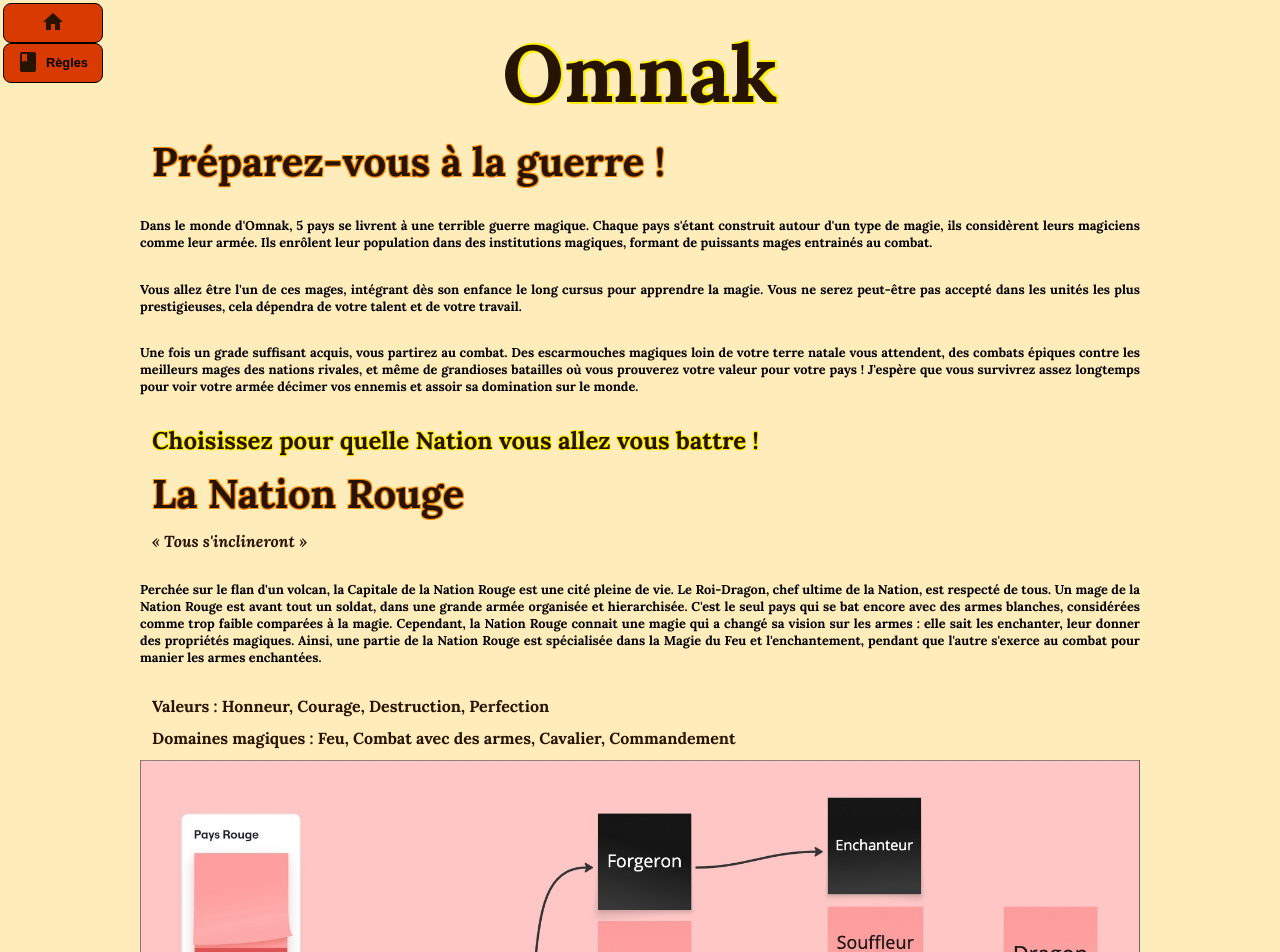
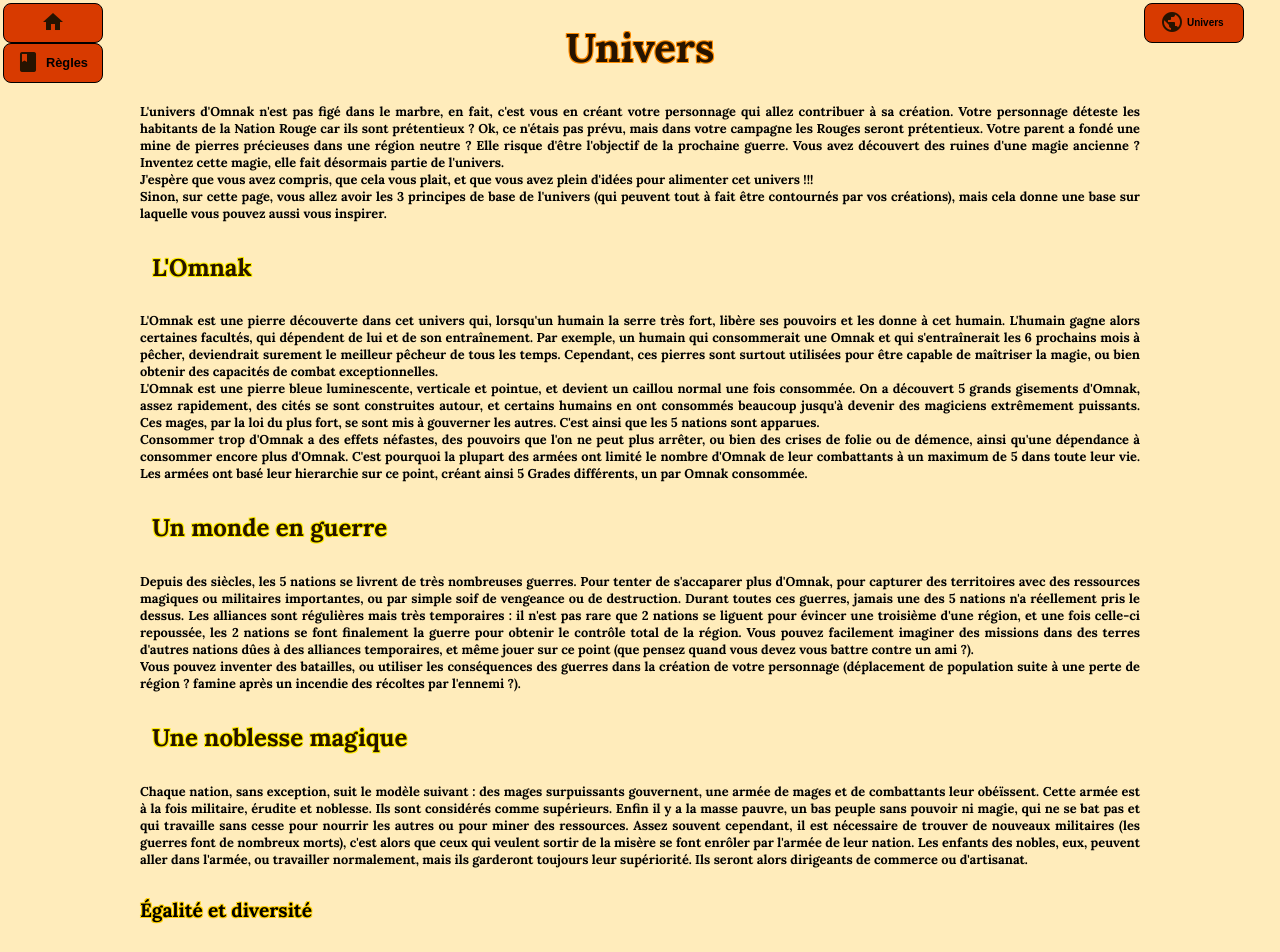
Before and after one commit to Sourdeval/Omnak, an Angular app: page /world in a window 1280 px wide. Before the commit this address led to /. Shown: the top 952 px of the page. Built offline with nearby package versions, Linux system fonts and the light colour scheme.

Commit message:
[World] v1 : Create page for explain the universe #1

```diff
--- a/src/app/app-routing.module.ts
+++ b/src/app/app-routing.module.ts
@@ -5,6 +5,7 @@ import { WayComponent } from './way/way.component';
 import { SkillListComponent } from './skill-list/skill-list.component';
 import { RulesComponent } from './rules/rules.component';
 import { Table20Component } from './table20/table20.component';
+import { WorldComponent } from './world/world.component';
 
 const routes: Routes = [
   {
@@ -28,6 +29,10 @@ const routes: Routes = [
     component: RulesComponent,
   },
   {
+    path: 'world',
+    component: WorldComponent,
+  },
+  {
     path: '**',
     redirectTo: ''
   }
--- a/src/app/app.component.html
+++ b/src/app/app.component.html
@@ -8,6 +8,13 @@
     </button>
 </div>
 
+<div class="right-navbar">
+    <button style="display: flex;" routerLink="/world">
+        <i class="material-icons" style="width: 30px;">public</i>
+        <h6 style="margin: 0; margin-top: 7px; overflow: hidden; font-size: x-small;">Univers</h6>
+    </button>
+</div>
+
 
 <div style="display: flex; justify-content: center; width: 100%;">
     <div style="max-width: 1000px;">
--- a/src/app/app.component.scss
+++ b/src/app/app.component.scss
@@ -2,6 +2,16 @@
     position: fixed;
     top: 3px;
     left: 3px;
+    display: flex;
+    flex-direction: column;
+    width: 100%;
+    z-index: 100;
+}
+
+.right-navbar {
+    position: fixed;
+    top: 3px;
+    left: calc(90% - 8px);
     display: flex;
     flex-direction: column;
     width: 100%;
--- a/src/app/app.module.ts
+++ b/src/app/app.module.ts
@@ -9,6 +9,7 @@ import { SkillComponent } from './skill/skill.component';
 import { SkillListComponent } from './skill-list/skill-list.component';
 import { RulesComponent } from './rules/rules.component';
 import { Table20Component } from './table20/table20.component';
+import { WorldComponent } from './world/world.component';
 
 @NgModule({
   declarations: [
@@ -18,7 +19,8 @@ import { Table20Component } from './table20/table20.component';
     SkillComponent,
     SkillListComponent,
     RulesComponent,
-    Table20Component
+    Table20Component,
+    WorldComponent
   ],
   imports: [
     BrowserModule,
--- /dev/null
+++ b/src/app/world/world.component.html
@@ -0,0 +1,66 @@
+<h2 style="text-align: center;">Univers</h2>
+
+<h6>L'univers d'Omnak n'est pas figé dans le marbre, en fait, c'est vous en créant votre personnage qui allez
+    contribuer à sa
+    création. Votre personnage déteste les habitants de la Nation Rouge car ils sont prétentieux ? Ok, ce n'étais pas
+    prévu, mais dans votre campagne les Rouges seront prétentieux. Votre parent a fondé une mine de pierres précieuses
+    dans une région neutre ? Elle risque d'être l'objectif de la prochaine guerre. Vous avez découvert des ruines d'une
+    magie ancienne ? Inventez cette magie, elle fait désormais partie de l'univers.<br>
+    J'espère que vous avez compris, que cela vous plait, et que vous avez plein d'idées pour alimenter cet univers
+    !!!<br>
+    Sinon, sur cette page, vous allez avoir les 3 principes de base de l'univers (qui peuvent tout à fait être
+    contournés par vos créations), mais cela donne une base sur laquelle vous pouvez aussi vous inspirer.</h6>
+
+<h3>L'Omnak</h3>
+
+<h6>L'Omnak est une pierre découverte dans cet univers qui, lorsqu'un humain la serre très fort, libère ses pouvoirs et
+    les donne à cet humain. L'humain gagne alors certaines facultés, qui dépendent de lui et de son entraînement. Par
+    exemple, un humain qui consommerait une Omnak et qui s'entraînerait les 6 prochains mois à pêcher, deviendrait
+    surement le meilleur pêcheur de tous les temps. Cependant, ces pierres sont surtout utilisées pour être capable
+    de maîtriser la magie, ou bien obtenir des capacités de combat exceptionnelles.<br>
+    L'Omnak est une pierre bleue luminescente, verticale et pointue, et devient un caillou normal une fois consommée. On
+    a découvert 5 grands gisements d'Omnak, assez rapidement, des cités se sont construites autour, et certains humains
+    en ont consommés beaucoup jusqu'à devenir des magiciens extrêmement puissants. Ces mages, par la loi du plus fort,
+    se sont mis à gouverner les autres. C'est ainsi que les 5 nations sont apparues.<br>
+    Consommer trop d'Omnak a des effets néfastes, des pouvoirs que l'on ne peut plus arrêter, ou bien des crises de
+    folie ou de démence, ainsi qu'une dépendance à consommer encore plus d'Omnak. C'est pourquoi la plupart des armées
+    ont limité le nombre d'Omnak de leur combattants à un maximum de 5 dans toute leur vie. Les armées ont basé leur
+    hierarchie sur ce point, créant ainsi 5 Grades différents, un par Omnak consommée.
+</h6>
+
+<h3>Un monde en guerre</h3>
+
+<h6>Depuis des siècles, les 5 nations se livrent de très nombreuses guerres. Pour tenter de s'accaparer plus d'Omnak,
+    pour capturer des territoires avec des ressources magiques ou militaires importantes, ou par simple soif de
+    vengeance ou de destruction. Durant toutes ces guerres, jamais une des 5 nations n'a réellement pris le dessus.
+    Les alliances sont régulières mais très temporaires : il n'est pas rare que 2 nations se liguent pour évincer une
+    troisième d'une région, et une fois celle-ci repoussée, les 2 nations se font finalement la guerre pour obtenir le
+    contrôle total de la région. Vous pouvez facilement imaginer des missions dans des terres d'autres nations dûes à
+    des alliances temporaires, et même jouer sur ce point (que pensez quand vous devez vous battre contre un ami ?).<br>
+    Vous pouvez inventer des batailles, ou utiliser les conséquences des guerres dans la création de votre personnage
+    (déplacement de population suite à une perte de région ? famine après un incendie des récoltes par l'ennemi ?).
+</h6>
+
+<h3>Une noblesse magique</h3>
+
+<h6>Chaque nation, sans exception, suit le modèle suivant : des mages surpuissants gouvernent, une armée de mages et de
+    combattants leur obéïssent. Cette armée est à la fois militaire, érudite et noblesse. Ils sont considérés comme
+    supérieurs. Enfin il y a la masse pauvre, un bas peuple sans pouvoir ni magie, qui ne se bat pas et qui travaille
+    sans cesse pour nourrir les autres ou pour miner des ressources. Assez souvent cependant, il est nécessaire de
+    trouver de nouveaux militaires (les guerres font de nombreux morts), c'est alors que ceux qui veulent sortir de la
+    misère se font enrôler par l'armée de leur nation. Les enfants des nobles, eux, peuvent aller dans l'armée, ou
+    travailler normalement, mais ils garderont toujours leur supériorité. Ils seront alors dirigeants de commerce ou
+    d'artisanat.</h6>
+
+<h4>Égalité et diversité</h4>
+
+<h6>Les sociétés de cet univers ne font aucune différence entre les sexes. Les distinctions de couleur de peau ou
+    d’orientation sexuelle n’y ont aucune incidence sociale ou politique, elles sont perçues comme des variations
+    naturelles et pleinement acceptées.</h6>
+
+<h4>Géographie</h4>
+
+<h6>Omnak est constitué d'un immense continent et de quelques îles tout autour de celui-ci.<br>
+    La Nation Rouge est au plus proche d'un volcan, la Nation Verte vit dans une profonde forêt, la Nation Sable dans un
+    désert aride et brûlant, ...
+</h6>
```
Also changed, not shown: src/app/world/world.component.ts (added, +11 -0 lines), src/app/world/world.component.scss (added).
